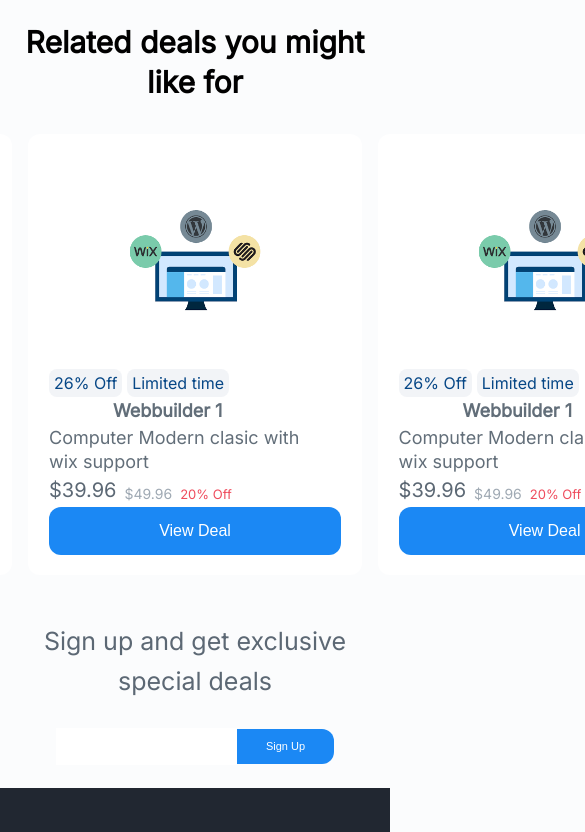
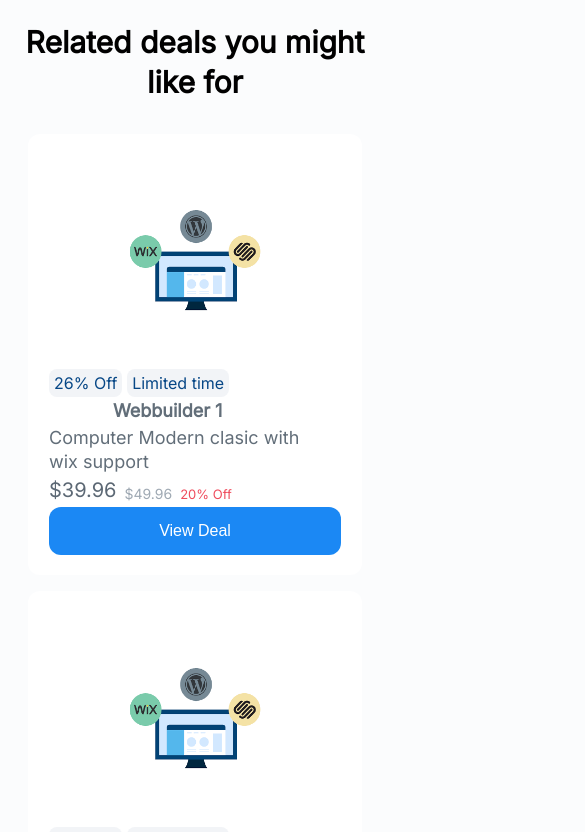
Before and after one commit to laxmansharma12/ReactJS-Assignment, a React (Create React App) app: page / in a window 390 px wide. Shown: the part 2680-3512 px from the top of the page, 585 px wide, since content can reach past the window. Built offline with nearby package versions, Linux system fonts and the light colour scheme.

Commit message:
fixing body for mobile responsive

```diff
--- a/src/components/Body/Body.scss
+++ b/src/components/Body/Body.scss
@@ -407,7 +407,7 @@ $mobile: 640px;
 			@include flex(row, 1rem, center, center);
 			@media screen and (max-width: $mobile) {
 				width: 100%;
-				// border: 1px solid black;
+				@include flex(column, 1rem, center, center);
 			}
 		}
 
```
